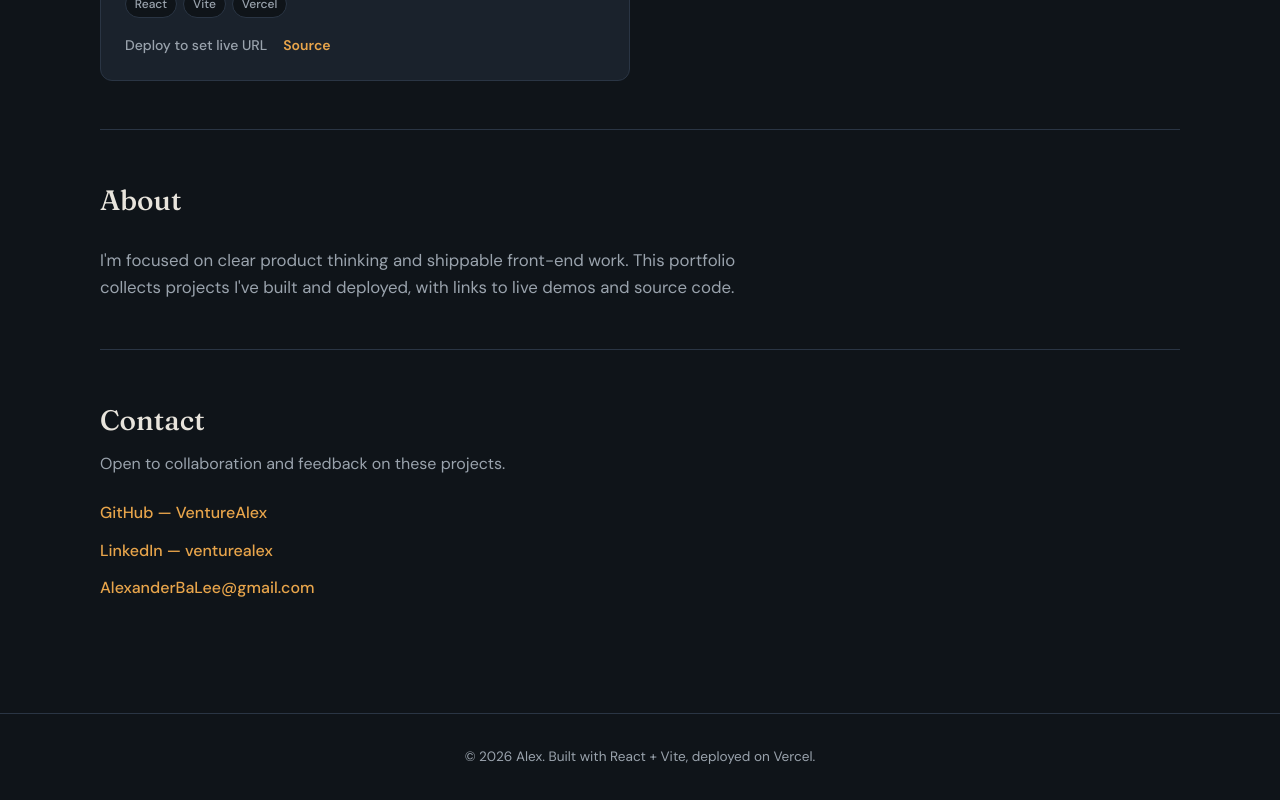
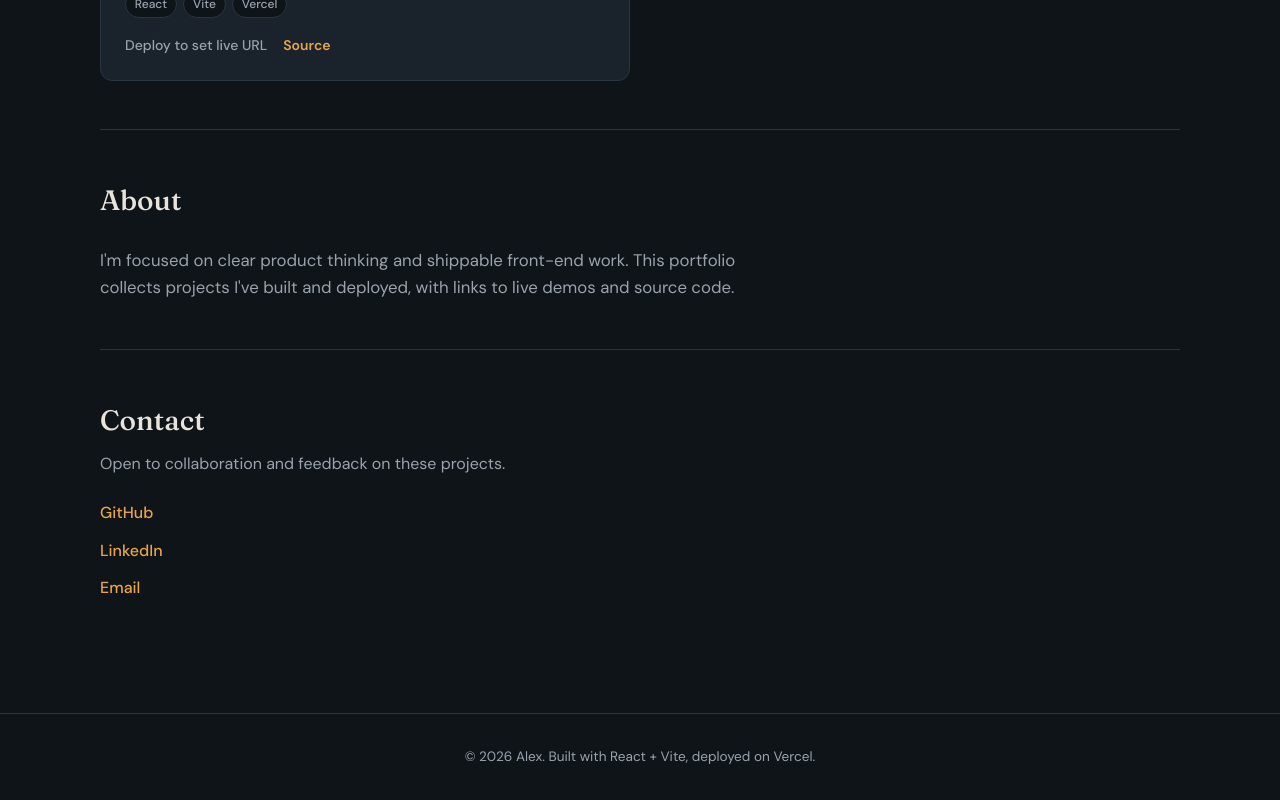
Before and after one commit to VentureAlex/portfolio, a React (Vite) app: page / in a window 1280 px wide. Shown: the part 1009-1809 px from the top of the page. Built offline with nearby package versions, Linux system fonts and the light colour scheme.

Commit message:
chore: simplify contact link labels
Show GitHub, LinkedIn, and Email only in the contact section.

```diff
--- a/src/components/Contact.jsx
+++ b/src/components/Contact.jsx
@@ -8,7 +8,7 @@ export default function Contact({ links }) {
       <ul className="contact__list">
         <li>
           <a href={links.github} target="_blank" rel="noopener noreferrer">
-            GitHub — VentureAlex
+            GitHub
           </a>
         </li>
         <li>
@@ -17,11 +17,11 @@ export default function Contact({ links }) {
             target="_blank"
             rel="noopener noreferrer"
           >
-            LinkedIn — venturealex
+            LinkedIn
           </a>
         </li>
         <li>
-          <a href={links.email}>{links.emailDisplay}</a>
+          <a href={links.email}>Email</a>
         </li>
       </ul>
     </section>
--- a/src/data/site.js
+++ b/src/data/site.js
@@ -8,6 +8,5 @@ export const site = {
     github: 'https://github.com/VentureAlex',
     linkedin: 'https://www.linkedin.com/in/venturealex/',
     email: 'mailto:AlexanderBaLee@gmail.com',
-    emailDisplay: 'AlexanderBaLee@gmail.com',
   },
 }
```
